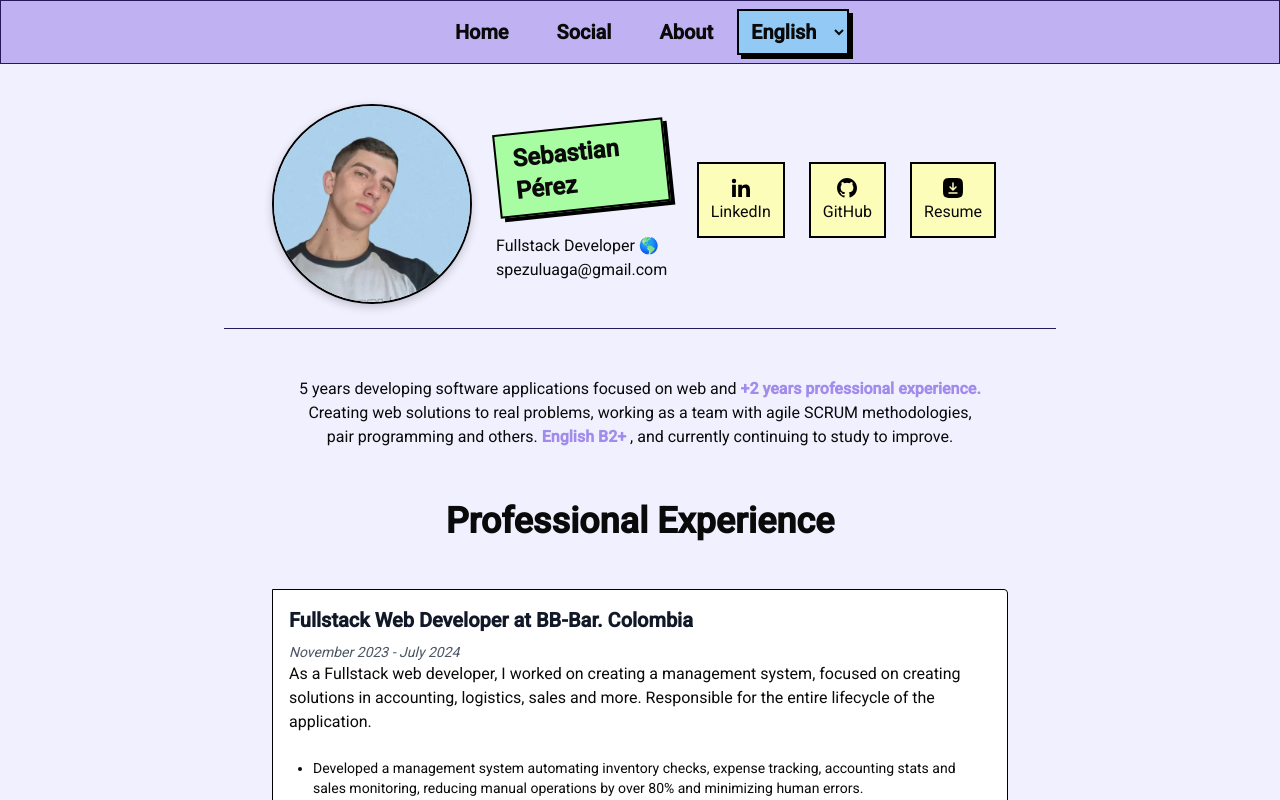
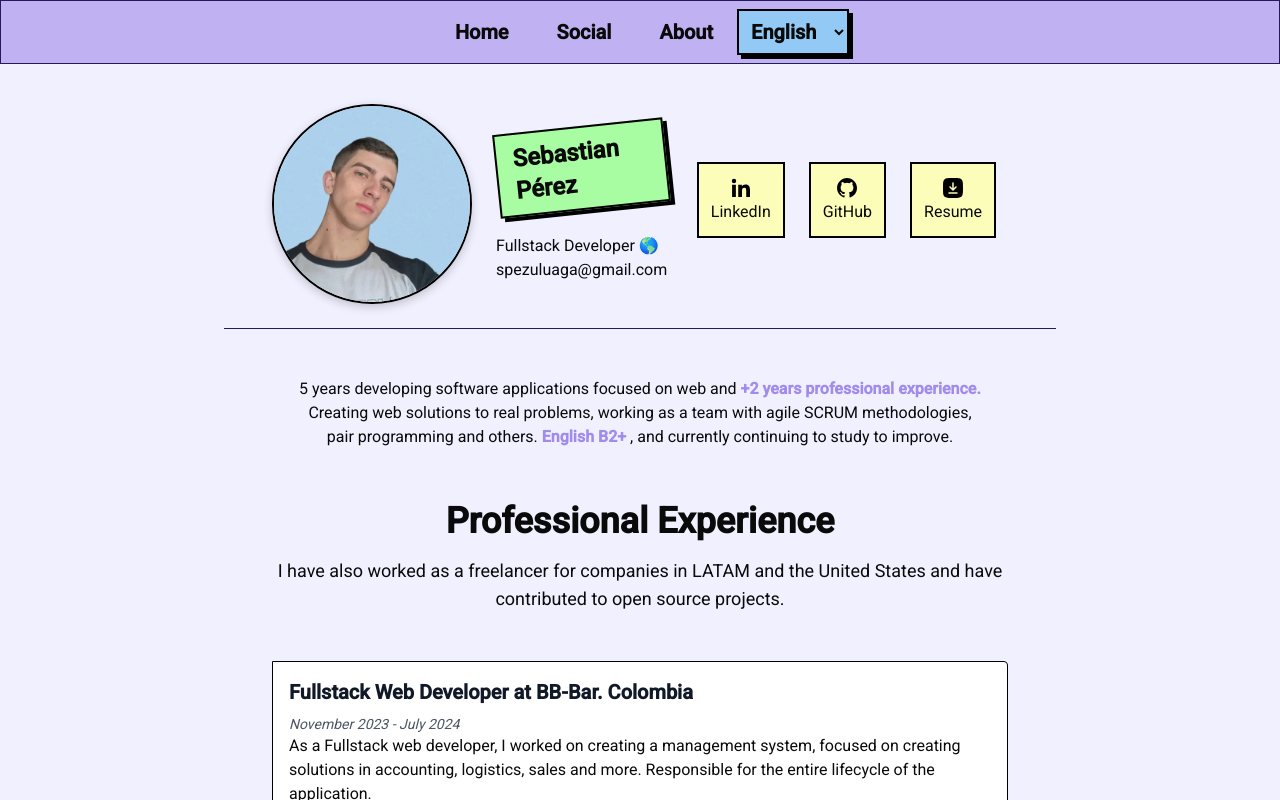
Before and after one commit to Sebastian-pz/blog, a Next.js app: page /en/about in a window 1280 px wide. Shown: the top 800 px of the page. Built offline with nearby package versions, Linux system fonts and the light colour scheme.

Commit message:
feat(content): add current job as a freelance

```diff
--- a/messages/en.json
+++ b/messages/en.json
@@ -28,7 +28,7 @@
   },
   "aboutExperience": {
     "title": "Professional Experience",
-    "note": "Currently working on connecting the experiences with the corresponding blog posts"
+    "note": "I have also worked as a freelancer for companies in LATAM and the United States and have contributed to open source projects."
   },
   "aboutProjects": {
     "title": "Projects I've Created",
--- a/messages/es.json
+++ b/messages/es.json
@@ -28,7 +28,7 @@
   },
   "aboutExperience": {
     "title": "Experiencia profesional",
-    "note": "Actualmente se está trabajando en conectar las experiencias con los posts del blog correspondientes"
+    "note": "También he trabajado como freelance para empresas de LATAM y Estados Unidos y contribuido a proyectos open-source."
   },
   "aboutProjects": {
     "title": "Proyectos que he creado",
--- a/src/app/components/Experience/Experiences.tsx
+++ b/src/app/components/Experience/Experiences.tsx
@@ -10,9 +10,10 @@ export default function Experiences() {
 
   return (
     <section className="mt-8 p-2">
-      <h2 className="text-center text-2xl md:text-3xl lg:text-4xl font-bold mb-12">
+      <h2 className="text-center text-2xl md:text-3xl lg:text-4xl mb-4 font-bold ">
         {t('title')}
       </h2>
+      <p className="text-center mb-12 text-lg font">{t('note')}</p>
 
       <section className="flex flex-col w-full justify-center items-center md:px-4 lg:px-10">
         {experiences.map((experience, index) => {
```
